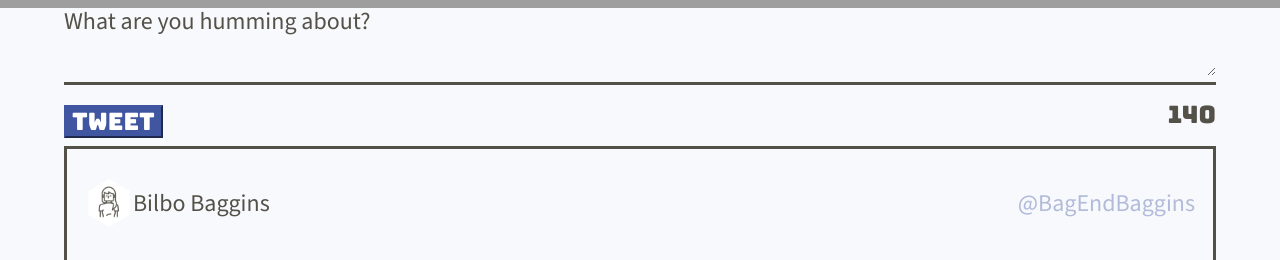
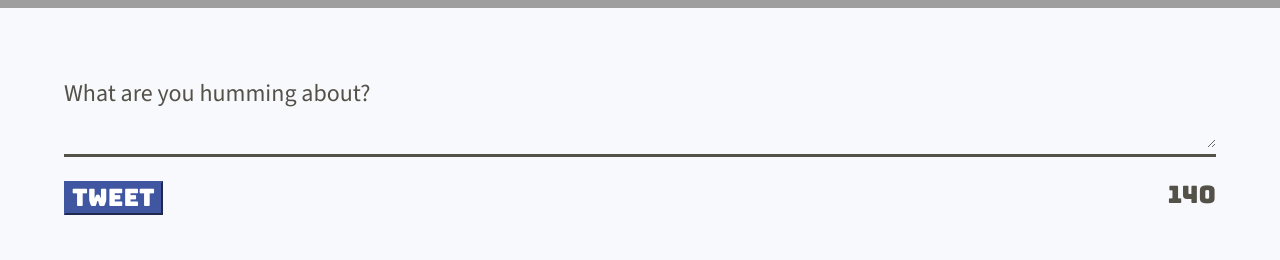
Before and after one commit to kimodell/tweeter, a website: page public/index.html in a window 1280 px wide. Shown: the part 512-772 px from the top of the page. Drawn offline with nearby package versions, Linux system fonts and the light colour scheme; grey boxes are pictures that could not be loaded.

Commit message:
Modify style for new-tweet section, modify style for footer to prevent button and counter from sticking with position: relative

```diff
--- a/public/styles/new-tweet.css
+++ b/public/styles/new-tweet.css
@@ -5,8 +5,17 @@ height: 40px;
 border: 0;
 }
 
+.new-tweet {
+  padding-top: 3em;
+  padding-bottom: 3em;
+}
+
 .new-tweet-footer {
   border-top: 3px solid #545149;
+  display: flex;
+  justify-content: space-between;
+  flex-direction: row-reverse;
+  padding-top: 1em;
 }
 
 .submit-button, .counter {
@@ -16,8 +25,6 @@ border: 0;
 .counter {
   display: flex;
   justify-content: flex-end;
-  position: relative;
-  top: 1rem;
 }
 
 .submit-button {
@@ -25,8 +32,6 @@ border: 0;
   background-color: #4056A1;
   color: #FFFFFF;
   border-color: #4056A1;
-  position: relative;
-  top: -0.5rem;
 }
 
 .negative {
```
